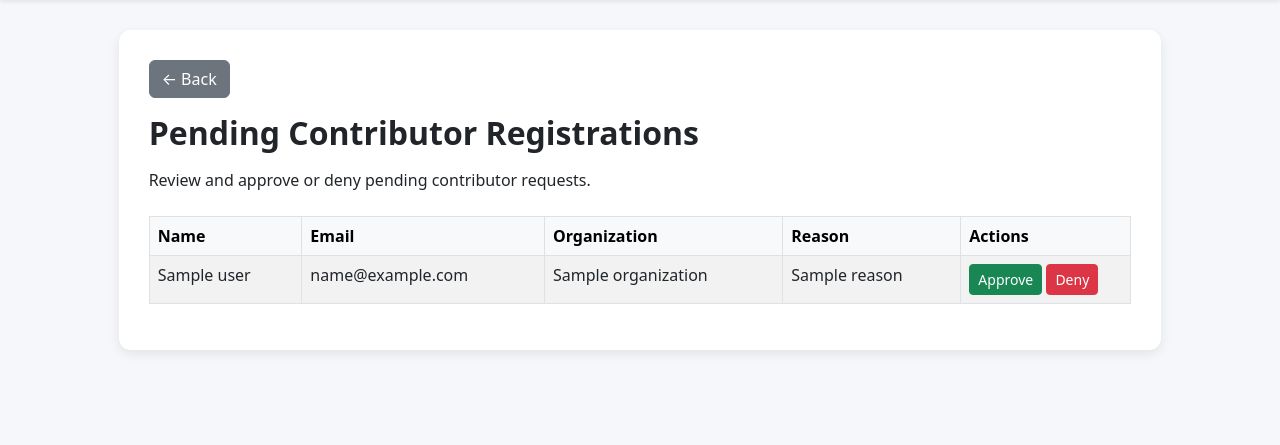
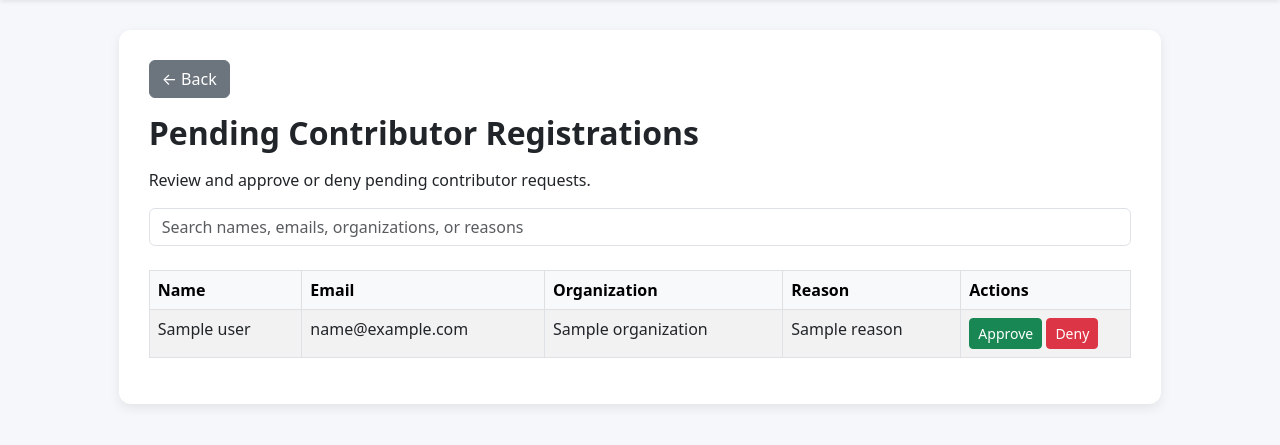
Before and after one commit to fna106/FreeFoodMap, a Flask app: template templates/admin_pending.html in a window 1280 px wide. Shown: the part 56-501 px from the top of the page. Run offline with Flask 3, Linux system fonts and the light colour scheme; the template is opened without the code that fills it: most values are stand-ins (such as "Sample title", 1, 10 or a date in 2020).

Commit message:
Update admin_pending.html
Added client-side search/filtering to the pending contributor registrations table

```diff
--- a/templates/admin_pending.html
+++ b/templates/admin_pending.html
@@ -53,7 +53,9 @@
         {% endif %}
 
         {% if users %}
-        <table class="table table-striped table-bordered mt-4">
+        <input class="form-control mb-3" data-table-filter="#pending-table" placeholder="Search names, emails, organizations, or reasons">
+
+        <table id="pending-table" class="table table-striped table-bordered mt-4">
             <thead class="table-light">
                 <tr>
                     <th>Name</th>
@@ -90,5 +92,6 @@
     </div>
 </div>
 
+<script src="/static/scripts/admin_table_filter.js"></script>
 </body>
 </html>
```
